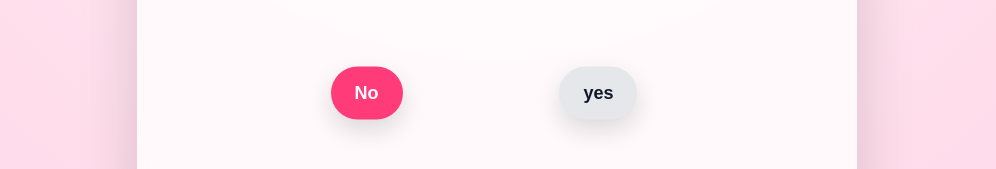
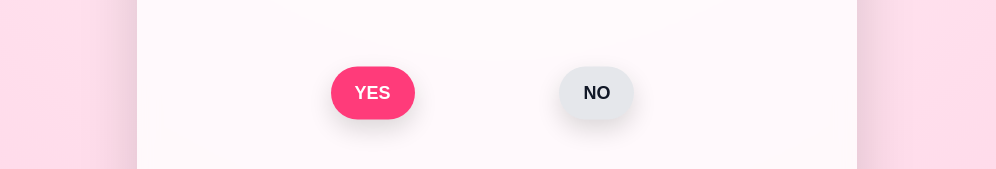
Before and after one commit to theVab11/Test, a plain HTML site: page index.html in a window 1280 px wide. Shown: the part 436-605 px from the top of the page, without its empty margins (143-1139 px from the left). Drawn offline with nearby package versions, Linux system fonts and the light colour scheme.

```diff
--- a/index.html
+++ b/index.html
@@ -174,8 +174,8 @@
     <h1>kya ap pagal ho? </h1>
 
     <section class="button-zone" id="zone">
-      <button id="yesBtn">No</button>
-      <button id="noBtn">yes</button>
+      <button id="yesBtn">YES</button>
+      <button id="noBtn">NO</button>
     </section>
 
     <!-- HINT -->
```
